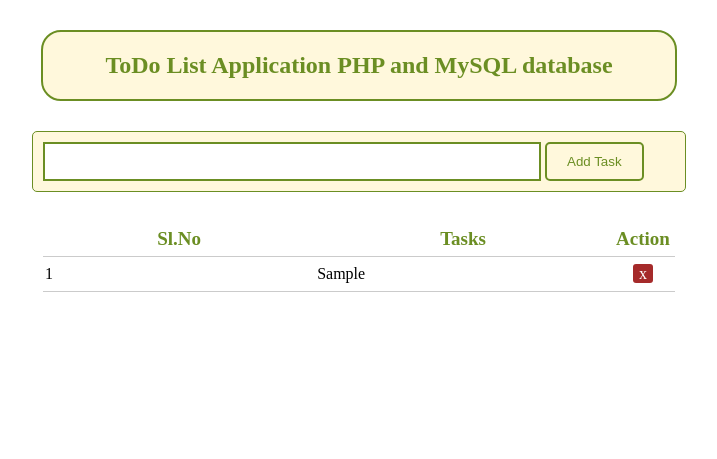
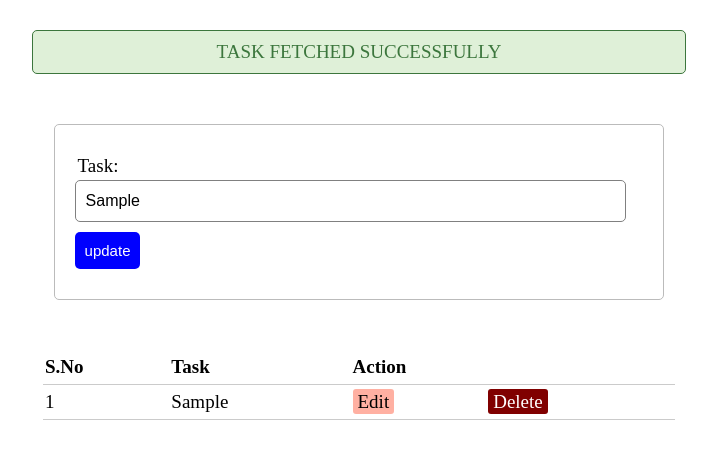
Before and after one commit to Niraj-kumar99/Revised_ToDoApp, a PHP site: page /index.php?edit=1 in a window 1280 px wide. Shown: the top 459 px of the page, without its empty margins (281-998 px from the left). Run offline with PHP 8.4, Linux system fonts and the light colour scheme; tables that the repository leaves empty or names only in its code hold one stand-in row (values such as "Sample post").

Commit message:
refactored: added edit and update function

```diff
--- a/index.php
+++ b/index.php
@@ -1,74 +1,123 @@
 <?php
-// initialize errors variable
-$errors = "";
+	$update = false;
+	//intialize errors variable
+	$errors ="";
+	$task="";
+	$id = 0;
 
-// connect to database
-$db = mysqli_connect("localhost", "root", "niraj", "todolist");
+	//connection.
+	$db = mysqli_connect('localhost', 'root', 'niraj', 'todolist');
 
 
-
-// insert a quote if submit button is clicked
-if (isset($_POST['submit'])) {
-if (empty($_POST['task'])) {
+	//on submit insert
+	if (isset($_POST['submit']))
+	{
+		if(empty($_POST['Task']))
+		{
 			$errors = "You must fill in the task";
-}else{
-$task = $_POST['task'];
-$sql = "INSERT INTO tasks (task) VALUES ('$task')";
-mysqli_query($db, $sql);
-header('location: index.php');
+		}
+		else
+		{
+			$task = $_POST['Task'];
+			mysqli_query($db, "INSERT INTO tasks (Task) VALUES ('$task')");
+			$_SESSION['message'] = "TASK SAVED";
+			//header('location: index.php');
 		}
 	}
-// delete task
-if (isset($_GET['del_task'])) {
-$id = $_GET['del_task'];
 
-mysqli_query($db, "DELETE FROM tasks WHERE id=".$id);
-header('location: index.php');
+
+	//delete
+	if (isset($_GET['del']))
+	{
+		$id = $_GET['del'];
+		mysqli_query($db, "DELETE FROM tasks WHERE id=$id");
+		$_SESSION['message'] = "TASK DELETED SUCCESSFULLY";
+		//header('location: index.php');
 	}
 
+	//EDIT
+	if (isset($_GET['edit'])) {
+		$id = $_GET['edit'];
+		$update = true;
+		$record = mysqli_query($db, "SELECT * FROM tasks WHERE id=$id");
+
+		if ($record ->num_rows == 1 ) {
+			$n = mysqli_fetch_array($record);
+			$task = $n['task'];
+			$_SESSION['message'] = "TASK FETCHED SUCCESSFULLY";
+		}
+	}
+
+	 //update
+	 if (isset($_POST['update'])) {
+        $id = $_POST['id'];
+        $task = $_POST['Task'];
+
+        mysqli_query($db, "UPDATE tasks SET `Task`='$task' WHERE `id`=$id");
+		//header('location: index.php');
+		$_SESSION['message'] = "TASK UPDATED SUCCESSFULLY";
+    }
+
+
 ?>
+
+
 <!DOCTYPE html>
 <html>
 <head>
-<title>ToDo List Application PHP and MySQL</title>
     <link rel="stylesheet" type="text/css" href="style.css">
+	<title>TO DO</title>
 </head>
 <body>
-<div class="heading">
-<h2 style="font-style: 'Hervetica';">ToDo List Application PHP and MySQL database</h2>
+	<?php if (isset($_SESSION['message'])): ?>
+		<div class="msg">
+			<?php
+				echo $_SESSION['message'];
+				unset($_SESSION['message']);
+			?>
 		</div>
+	<?php endif ?>
     <!---form-->
-<form method="post" action="index.php" class="input_form">
-<?php if (isset($errors)) { ?>
-<p><?php echo $errors; ?></p>
-<input type="text" name="task" class="task_input">
-<button type="submit" name="submit" id="add_btn" class="add_btn">Add Task</button>
+    <form method="post" action="index.php" autocomplete="off" >
+		<div class="input-group">
+			<input type="hidden" name="id" value="<?php echo $id; ?>">
+			<label>Task:</label>
+			<input type="text" name="Task" value="<?php echo $task; ?>">
+		</div>
+
+		<div class="input-group">
+			<?php if ($update == true): ?>
+                <button class="btn" type="submit" name="update" style = "background-color:blue">update</button>
+            <?php else: ?>
+				<button class="btn" type="submit" name="submit" style = "background-color:green">Add Task</button>
+			<?php endif ?>
+		</div>
 	</form>
+
     <table>
         <thead>
             <tr>
-<th>Sl.No</th>
-<th>Tasks</th>
-<th style="width: 60px;">Action</th>
+                <th>S.No</th>
+                <th >Task</th>
+                <th colspan="2">Action</th>
             </tr>
         </thead>
 
-<tbody>
         <?php
-// select all tasks if page is visited or refreshed
-$tasks = mysqli_query($db, "SELECT * FROM tasks");
-
-$i = 1; while ($row = mysqli_fetch_array($tasks)) { ?>
+            $results = mysqli_query($db, "SELECT * FROM tasks");
+            $i = 1;while ($row = mysqli_fetch_array($results)) { ?>
             <tr>
                 <td> <?php echo $i; ?> </td>
-<td class="task"> <?php echo $row['task']; ?> </td>
-<td class="delete">
-<a href="index.php?del_task=<?php echo $row['id'] ?>">x</a>
+                <td><?php echo $row['task']; ?></td>
+				<td>
+				    <a href="index.php?edit=<?php echo $row['id']; ?>" class="edit_btn" style="background-color:rgba(255, 99, 71, 0.5);color:black;">Edit</a>
+			    </td>
+                <td>
+                    <a href="index.php?del=<?php echo $row['id']; ?>" class="del_btn">Delete</a>
                 </td>
             </tr>
         <?php $i++; } ?>
-</tbody>
     </table>
-<?php } ?>
+
 </body>
 </html>
--- a/style.css
+++ b/style.css
@@ -1,149 +1,79 @@
-.heading{
-    width: 50%;
-    margin: 30px auto;
-    text-align: center;
-    color: #6B8E23;
-    background: #FFF8DC;
-    border: 2px solid #6B8E23;
-    border-radius: 20px;
+body {
+    font-size: 19px;
 }
-    form {
-    width: 50%;
-    margin: 30px auto;
-    border-radius: 5px;
-    padding: 10px;
-    background: #FFF8DC;
-    border: 1px solid #6B8E23;
-    }
-    form p {
-    color: red;
-    margin: 0px;
-    }
-    .task_input {
-    width: 75%;
-    height: 15px;
-    padding: 10px;
-    border: 2px solid #6B8E23;
-    }
-    .add_btn {
-    height: 39px;
-    background: #FFF8DC;
-    color: #6B8E23;
-    border: 2px solid #6B8E23;
-    border-radius: 5px;
-    padding: 5px 20px;
-    }
-
-    table {
+table{
     width: 50%;
     margin: 30px auto;
     border-collapse: collapse;
+    text-align: left;
 }
-
 tr {
     border-bottom: 1px solid #cbcbcb;
 }
-
-    th {
-    font-size: 19px;
-    color: #6B8E23;
-    }
-
 th, td{
     border: none;
     height: 30px;
     padding: 2px;
 }
-
 tr:hover {
-    background: #E9E9E9;
+    background: #F5F5F5;
 }
 
-    .task {
+form {
+    width: 45%;
+    margin: 50px auto;
     text-align: left;
+    padding: 20px;
+    border: 1px solid #bbbbbb;
+    border-radius: 5px;
 }
 
-    .delete{
+.input-group {
+    margin: 10px 0px 10px 0px;
+}
+.input-group label {
+    display: block;
+    text-align: left;
+    margin: 3px;
+}
+.input-group input {
+    height: 30px;
+    width: 93%;
+    padding: 5px 10px;
+    font-size: 16px;
+    border-radius: 5px;
+    border: 1px solid gray;
+}
+.btn {
+    padding: 10px;
+    font-size: 15px;
+    color: white;
+    background: yellowgreen;
+    border: none;
+    border-radius: 5px;
+}
+.edit_btn {
+    text-decoration: none;
+    padding: 2px 5px;
+    background: #2E8B57;
+    color:black;
+    border-radius: 3px;
+}
+
+.del_btn {
+    text-decoration: none;
+    padding: 2px 5px;
+    color: white;
+    border-radius: 3px;
+    background: #800000;
+}
+.msg {
+    margin: 30px auto;
+    padding: 10px;
+    border-radius: 5px;
+    color: #3c763d;
+    background: #dff0d8;
+    border: 1px solid #3c763d;
+    width: 50%;
     text-align: center;
 }
-    .delete a{
-    color: white;
-    background: #a52a2a;
-    padding: 1px 6px;
-    border-radius: 3px;
-    text-decoration: none;
-    }.heading{
-    width: 50%;
-    margin: 30px auto;
-    text-align: center;
-    color: #6B8E23;
-    background: #FFF8DC;
-    border: 2px solid #6B8E23;
-    border-radius: 20px;
-    }
-    form {
-    width: 50%;
-    margin: 30px auto;
-    border-radius: 5px;
-    padding: 10px;
-    background: #FFF8DC;
-    border: 1px solid #6B8E23;
-    }
-    form p {
-    color: red;
-    margin: 0px;
-    }
-    .task_input {
-    width: 75%;
-    height: 15px;
-    padding: 10px;
-    border: 2px solid #6B8E23;
-    }
-    .add_btn {
-    height: 39px;
-    background: #FFF8DC;
-    color: #6B8E23;
-    border: 2px solid #6B8E23;
-    border-radius: 5px;
-    padding: 5px 20px;
-    }
-
-    table {
-    width: 50%;
-    margin: 30px auto;
-    border-collapse: collapse;
-    }
-
-    tr {
-    border-bottom: 1px solid #cbcbcb;
-    }
-
-    th {
-    font-size: 19px;
-    color: #6B8E23;
-    }
-
-    th, td{
-    border: none;
-    height: 30px;
-    padding: 2px;
-    }
-
-    tr:hover {
-    background: #E9E9E9;
-    }
-
-    .task {
-    text-align: left;
-    }
-
-    .delete{
-    text-align: center;
-    }
-    .delete a{
-    color: white;
-    background: #a52a2a;
-    padding: 1px 6px;
-    border-radius: 3px;
-    text-decoration: none;
-    }
```
Lines whose indentation alone changed are shown as unchanged.
